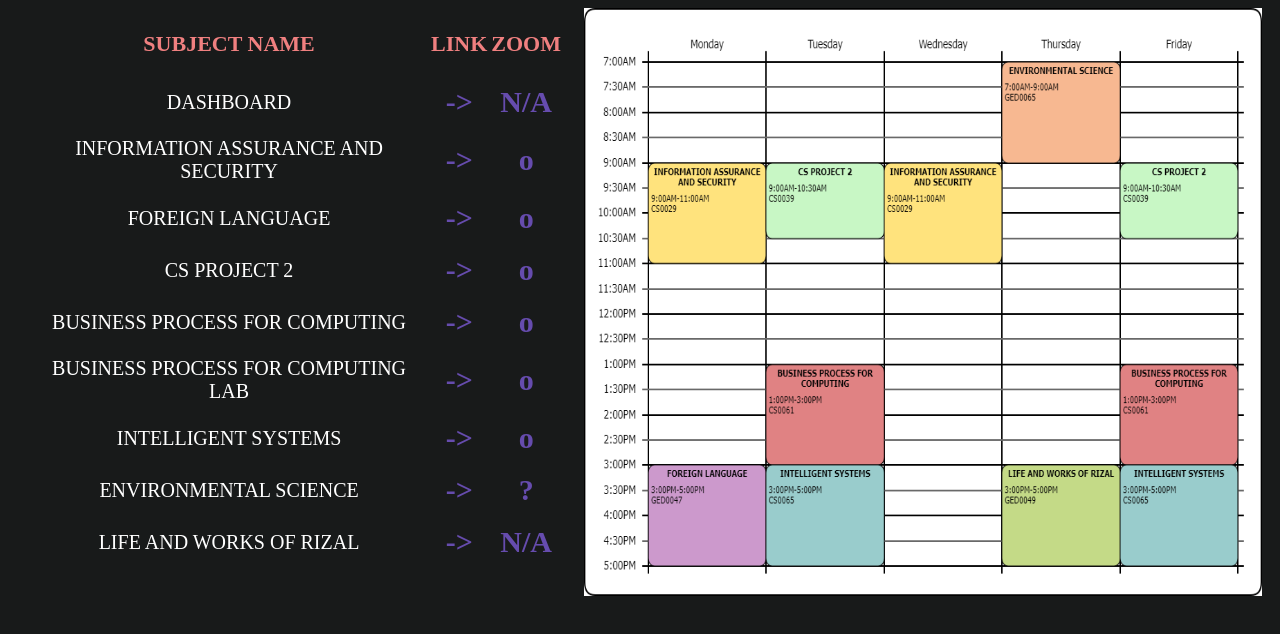
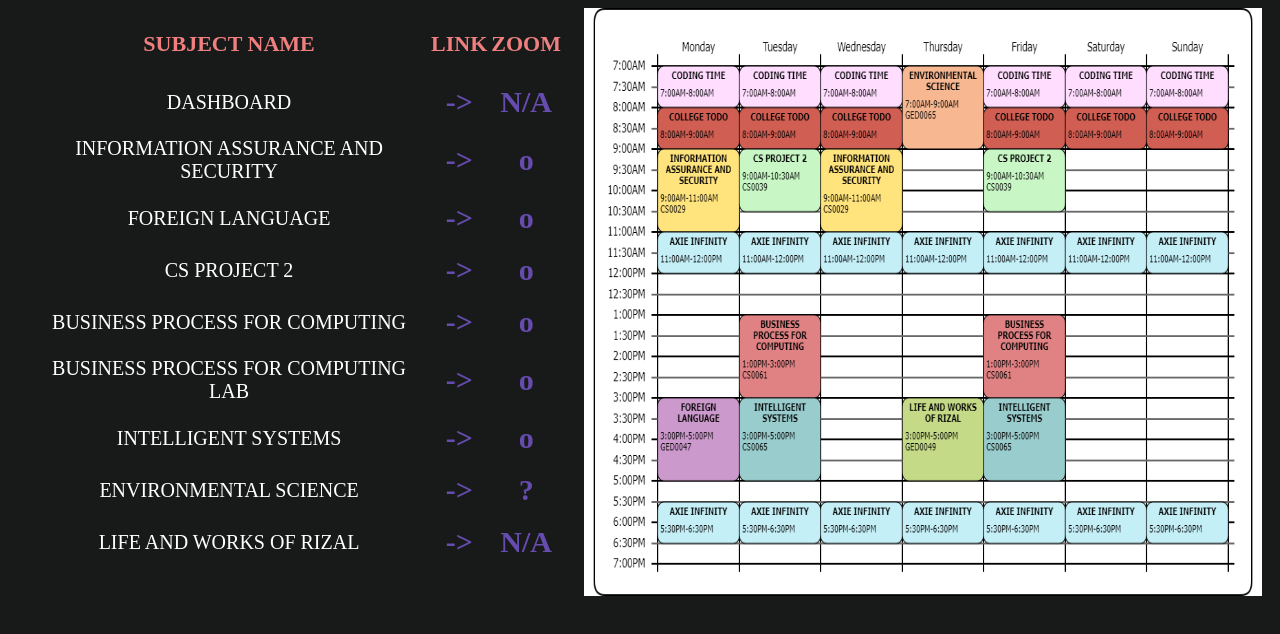
Before and after one commit to DauntlessDev/term-subjects, a plain HTML site: page index.html in a window 1280 px wide. Drawn offline with Linux system fonts and the light colour scheme.

Commit message:
added a branch for perosnalized sched

```diff
--- a/index.html
+++ b/index.html
@@ -97,6 +97,6 @@
         </td>
       </tr>
     </table>
-    <img src="sched3.png"/>
+    <img src="myown sched.png"/>
   </body>
 </html>
```
Also changed, not shown: myown sched.png (added).
